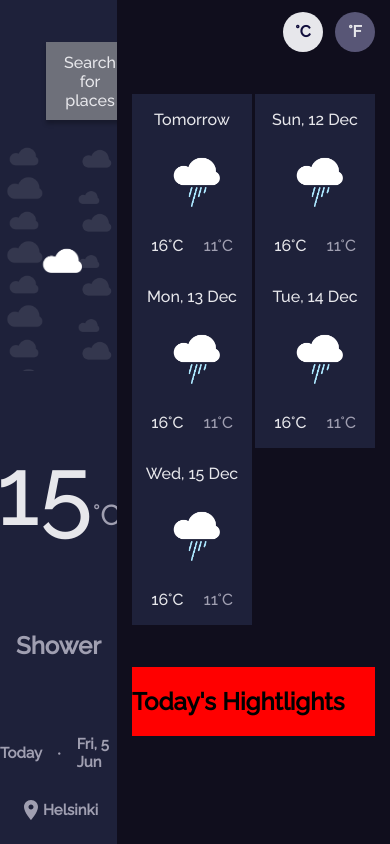
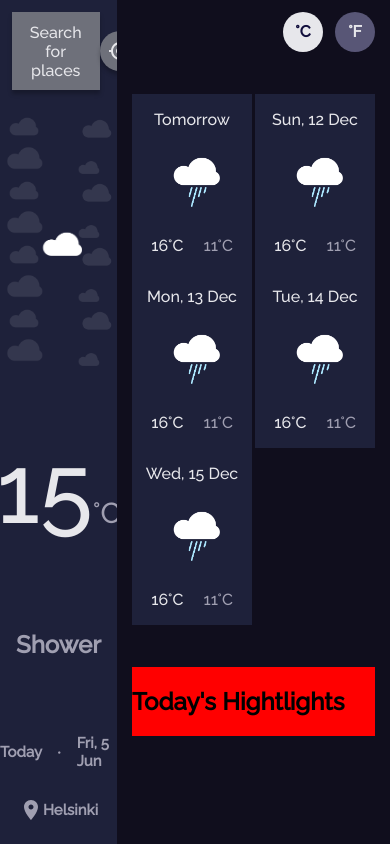
Before and after one commit to david-dkp/WeatherApp, a React (Create React App) app: page / in a window 390 px wide. Built offline with nearby package versions, Linux system fonts and the light colour scheme.

Commit message:
Improve BigWeatherView responsivness

```diff
--- a/src/components/big-weather-view/BigWeatherView.scss
+++ b/src/components/big-weather-view/BigWeatherView.scss
@@ -14,8 +14,8 @@
 }
 
 .search-container {
-    margin-top: 42px;
-    padding: 0px 46px;
+    margin-top: calc(min(42px, 3vw));
+    padding: 0px calc(min(46px, 3vw));
     width: 100%;
     display: flex;
     flex-direction: row;
```
